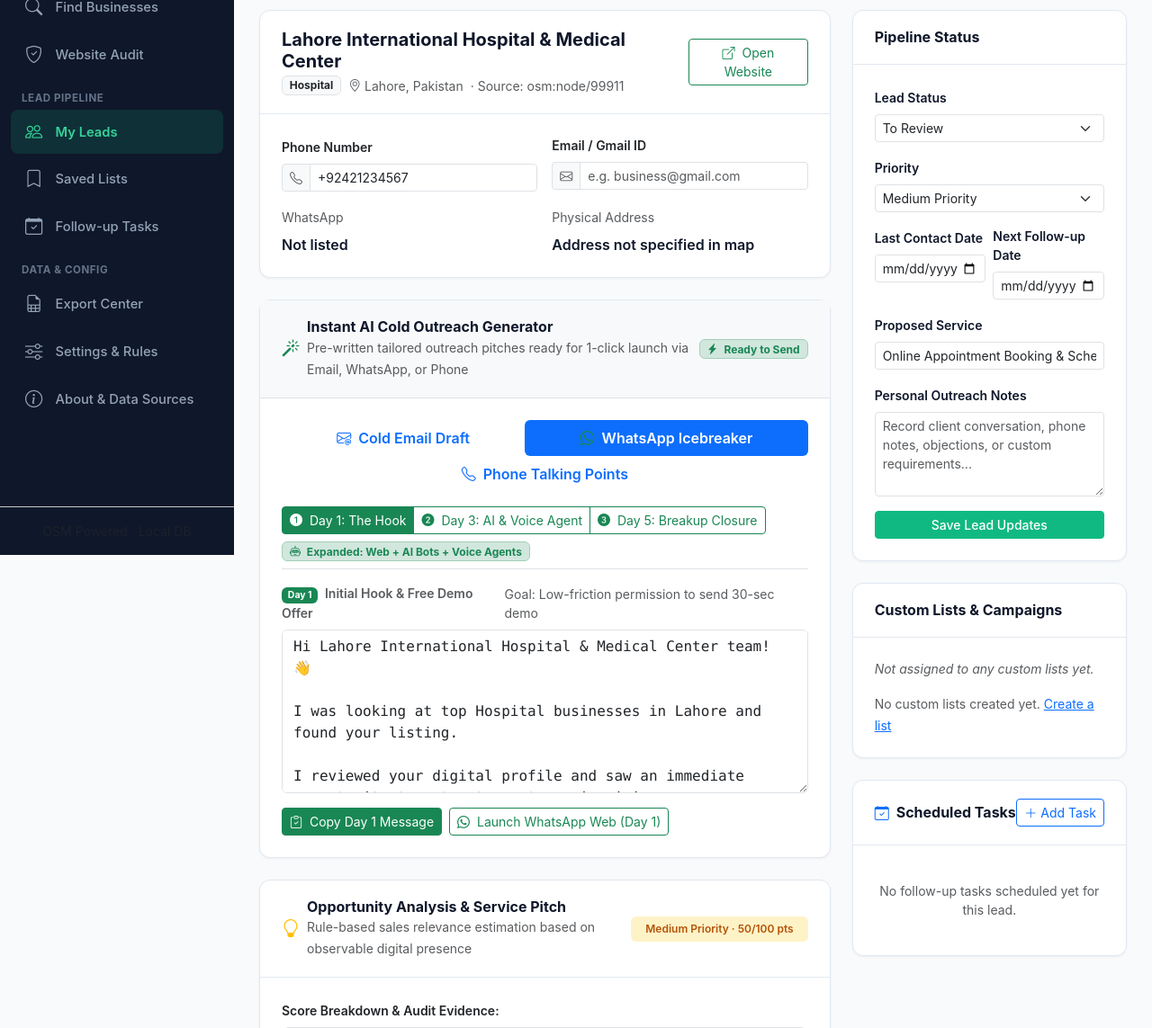
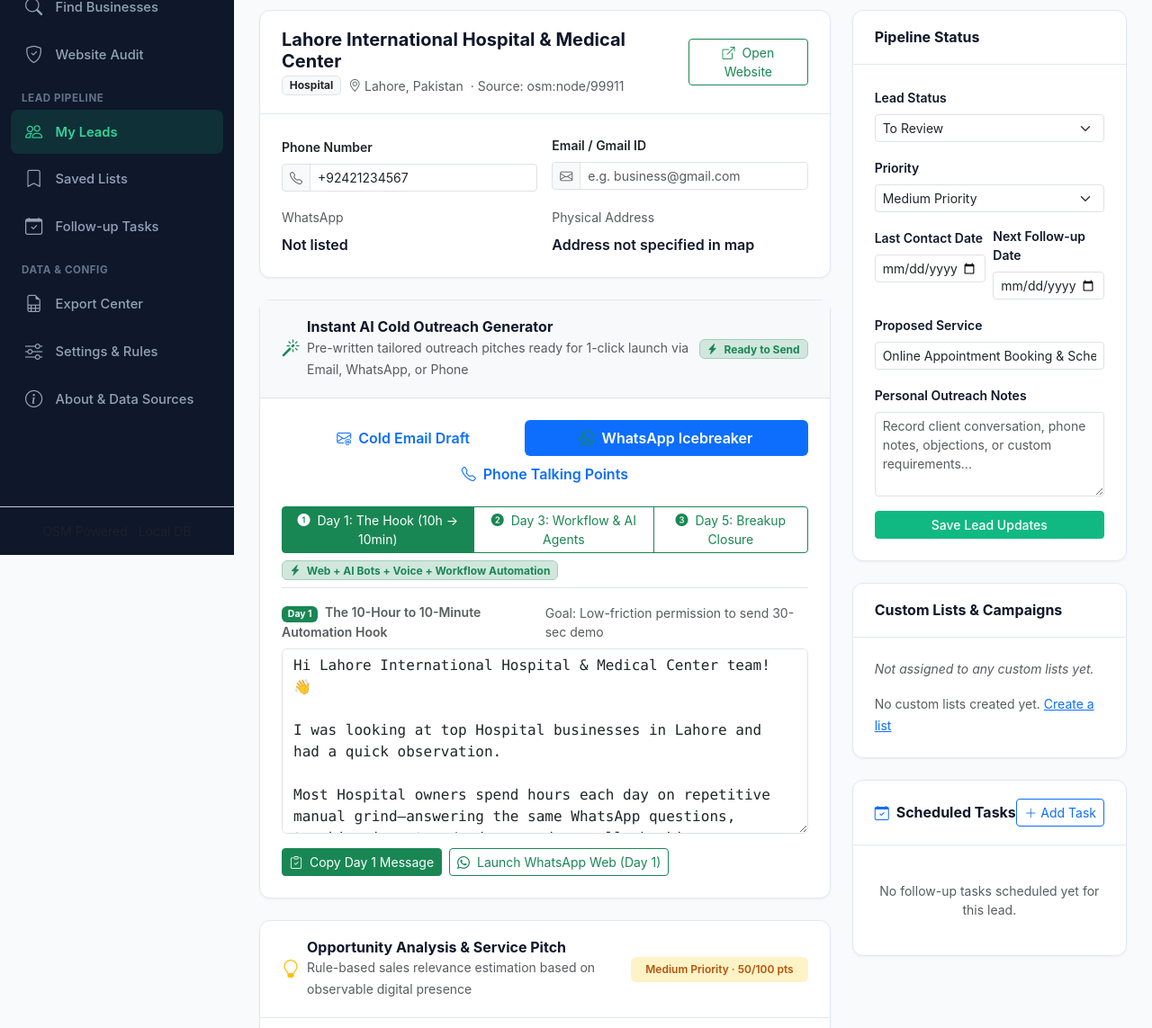
Before and after one commit to hassanainabbas98-create/lead-finder, a FastAPI app: page /leads/view/1 in a window 1280 px wide, after a click on "WhatsApp Icebreaker". Shown: the part 183-1326 px from the top of the page at 90% size. Run offline with FastAPI, Linux system fonts and the light colour scheme.

Commit message:
Enhance WhatsApp drip messages with 10-hour to 10-minute workflow automation hook

```diff
--- a/app/templates/lead_detail.html
+++ b/app/templates/lead_detail.html
@@ -189,37 +189,37 @@ Lead Prospecting Team</textarea>
                             <div class="d-flex flex-wrap align-items-center justify-content-between mb-3 pb-2 border-bottom gap-2">
                                 <div class="btn-group btn-group-sm" role="group" aria-label="WhatsApp Drip Sequence">
                                     <button type="button" class="btn btn-outline-success active" id="btnWaDrip1" onclick="switchWaDrip(1)">
-                                        <i class="bi bi-1-circle-fill me-1"></i> Day 1: The Hook
+                                        <i class="bi bi-1-circle-fill me-1"></i> Day 1: The Hook (10h &rarr; 10min)
                                     </button>
                                     <button type="button" class="btn btn-outline-success" id="btnWaDrip2" onclick="switchWaDrip(2)">
-                                        <i class="bi bi-2-circle-fill me-1"></i> Day 3: AI & Voice Agent
+                                        <i class="bi bi-2-circle-fill me-1"></i> Day 3: Workflow & AI Agents
                                     </button>
                                     <button type="button" class="btn btn-outline-success" id="btnWaDrip3" onclick="switchWaDrip(3)">
                                         <i class="bi bi-3-circle-fill me-1"></i> Day 5: Breakup Closure
                                     </button>
                                 </div>
                                 <span class="badge bg-success-subtle text-success border border-success-subtle small px-2 py-1">
-                                    <i class="bi bi-robot me-1"></i> Expanded: Web + AI Bots + Voice Agents
+                                    <i class="bi bi-lightning-charge-fill me-1"></i> Web + AI Bots + Voice + Workflow Automation
                                 </span>
                             </div>
 
-                            <!-- Drip Step 1: Day 1 Hook (Web + AI Chatbot) -->
+                            <!-- Drip Step 1: Day 1 Hook (Web, AI Bots & 10h -> 10min Automation) -->
                             <div id="waDripStep1" class="wa-drip-pane">
                                 <div class="d-flex align-items-center justify-content-between mb-2">
                                     <label class="form-label small fw-semibold text-muted mb-0">
-                                        <span class="badge bg-success me-1">Day 1</span> Initial Hook & Free Demo Offer
+                                        <span class="badge bg-success me-1">Day 1</span> The 10-Hour to 10-Minute Automation Hook
                                     </label>
                                     <small class="text-muted">Goal: Low-friction permission to send 30-sec demo</small>
                                 </div>
-                                <textarea class="form-control font-monospace small mb-3" id="waDripText1" rows="7" readonly>Hi {{ business.name }} team! 👋
+                                <textarea class="form-control font-monospace small mb-3" id="waDripText1" rows="8" readonly>Hi {{ business.name }} team! 👋
 
-I was looking at top {{ business.category or 'local' }} businesses in {{ business.city or 'your city' }} and found your listing.
+I was looking at top {{ business.category or 'local' }} businesses in {{ business.city or 'your area' }} and had a quick observation.
 
-{% if not business.website %}I saw you don't have an official modern website or automated customer booking link on Google Maps yet.{% else %}I reviewed your digital profile and saw an immediate opportunity to automate customer inquiries.{% endif %}
+Most {{ business.category or 'business' }} owners spend hours each day on repetitive manual grind—answering the same WhatsApp questions, tracking inventory/orders, and manually booking appointments.
 
-We build custom high-speed websites integrated with 24/7 AI WhatsApp Chatbots that answer customer questions, take reservations, and capture bookings even after hours or while your staff is busy.
+We build modern high-speed websites, 24/7 AI WhatsApp Chatbots, Voice Call Agents, and smart Workflow Automations that turn 10 hours of manual daily work into 10 minutes on autopilot.
 
-I created a quick 30-second mobile mockup showing how this works for {{ business.name }}. Mind if I send a quick screenshot demo over here?</textarea>
+I put together a quick 30-second mobile mockup showing how {{ business.name }} could automate daily customer inquiries & operations. Mind if I share a quick screenshot here?</textarea>
 
                                 <div class="d-flex flex-wrap gap-2">
                                     <button type="button" class="btn btn-sm btn-success" onclick="copyToClipboard('waDripText1', 'Day 1 Hook message copied!')">
@@ -227,28 +227,30 @@ I created a quick 30-second mobile mockup showing how this works for {{ business
                                     </button>
                                     {% if business.phone or business.whatsapp %}
                                     {% set clean_phone = (business.whatsapp or business.phone) | replace(' ', '') | replace('-', '') | replace('(', '') | replace(')', '') | replace('+', '') %}
-                                    <a href="https://wa.me/{{ clean_phone }}?text={{ ('Hi ' ~ business.name ~ ' team! 👋\n\nI was looking at top ' ~ (business.category or 'local') ~ ' businesses in ' ~ (business.city or 'town') ~ ' and found your listing.\n\nWe build custom high-speed websites integrated with 24/7 AI WhatsApp Chatbots that answer customer questions and capture bookings automatically.\n\nI created a quick 30-second mobile mockup for ' ~ business.name ~ '. Mind if I send a quick screenshot demo over here?') | urlencode }}" target="_blank" rel="noopener noreferrer" class="btn btn-sm btn-outline-success">
+                                    <a href="https://wa.me/{{ clean_phone }}?text={{ ('Hi ' ~ business.name ~ ' team! 👋\n\nI was looking at top ' ~ (business.category or 'local') ~ ' businesses in ' ~ (business.city or 'your area') ~ ' and had a quick observation.\n\nWe build custom websites, 24/7 AI Chatbots, Voice Call Agents, and Workflow Automations that turn 10 hours of repetitive manual work into 10 minutes on autopilot.\n\nI created a quick 30-second mobile mockup showing how ' ~ business.name ~ ' can automate daily inquiries & operations. Mind if I send a quick screenshot demo over here?') | urlencode }}" target="_blank" rel="noopener noreferrer" class="btn btn-sm btn-outline-success">
                                         <i class="bi bi-whatsapp me-1"></i> Launch WhatsApp Web (Day 1)
                                     </a>
                                     {% endif %}
                                 </div>
                             </div>
 
-                            <!-- Drip Step 2: Day 3 Follow-up (AI Voice Call Agents & Revenue Loss) -->
+                            <!-- Drip Step 2: Day 3 Follow-up (AI Voice Agents & Inventory/Operations Automation) -->
                             <div id="waDripStep2" class="wa-drip-pane d-none">
                                 <div class="d-flex align-items-center justify-content-between mb-2">
                                     <label class="form-label small fw-semibold text-muted mb-0">
-                                        <span class="badge bg-warning text-dark me-1">Day 3</span> AI Voice Agent & Booking Follow-up
+                                        <span class="badge bg-warning text-dark me-1">Day 3</span> Workflow Automation & Voice Agent Proof
                                     </label>
-                                    <small class="text-muted">Goal: Stir FOMO & show automated phone handling</small>
+                                    <small class="text-muted">Goal: Stir FOMO & highlight saving 10+ hours weekly</small>
                                 </div>
-                                <textarea class="form-control font-monospace small mb-3" id="waDripText2" rows="7" readonly>Hey team, quick follow-up on this!
+                                <textarea class="form-control font-monospace small mb-3" id="waDripText2" rows="8" readonly>Hey team, quick follow-up on this!
 
-We recently helped another local {{ business.category or 'business' }} set up an AI Voice Calling Agent & WhatsApp Assistant that answers incoming phone calls, answers customer FAQs, and books appointments 24/7 without needing extra staff.
+We recently helped another local {{ business.category or 'business' }} deploy an AI Voice Calling Agent & Workflow Automation system.
 
-Noticed {{ business.name }} gets high search volume in {{ business.city or 'town' }}, but lots of potential customers slip away during busy rush hours or after closing time when calls go unanswered.
+Now, incoming phone calls are answered 24/7, customer orders/inquiries sync straight into their system, and stock/booking updates happen automatically without touching a keyboard—literally saving their staff 10+ hours of manual work every week.
 
-If you're already 100% fully booked and don't need any new automated orders or clients, no worries at all! But if you'd like to hear a 20-second audio sample of how the AI voice agent answers for {{ business.name }}, just let me know.</textarea>
+Noticed {{ business.name }} has high local interest in {{ business.city or 'town' }}, but so much time gets lost handling routine manual tasks and unanswered calls during busy hours.
+
+If your operations are already 100% automated and you don't need to save manual hours, no worries at all! But if you'd like to see a 20-second demo of how the automation runs for {{ business.name }}, just let me know.</textarea>
 
                                 <div class="d-flex flex-wrap gap-2">
                                     <button type="button" class="btn btn-sm btn-warning" onclick="copyToClipboard('waDripText2', 'Day 3 AI Follow-up copied!')">
@@ -256,7 +258,7 @@ If you're already 100% fully booked and don't need any new automated orders or c
                                     </button>
                                     {% if business.phone or business.whatsapp %}
                                     {% set clean_phone = (business.whatsapp or business.phone) | replace(' ', '') | replace('-', '') | replace('(', '') | replace(')', '') | replace('+', '') %}
-                                    <a href="https://wa.me/{{ clean_phone }}?text={{ ('Hey ' ~ business.name ~ ' team, quick follow-up!\n\nWe recently set up an AI Voice Agent & WhatsApp Assistant for a local ' ~ (business.category or 'business') ~ ' that handles customer calls and books appointments 24/7.\n\nIf you would like to hear a 20-second sample of how the AI voice agent sounds for ' ~ business.name ~ ', let me know!') | urlencode }}" target="_blank" rel="noopener noreferrer" class="btn btn-sm btn-outline-warning text-dark">
+                                    <a href="https://wa.me/{{ clean_phone }}?text={{ ('Hey ' ~ business.name ~ ' team, quick follow-up!\n\nWe recently set up an AI Voice Agent & Workflow Automation system for a local ' ~ (business.category or 'business') ~ ' that handles calls and syncs orders/bookings automatically—saving 10+ hours of manual work every week.\n\nIf you would like to see a 20-second demo of how the automation runs for ' ~ business.name ~ ', let me know!') | urlencode }}" target="_blank" rel="noopener noreferrer" class="btn btn-sm btn-outline-warning text-dark">
                                         <i class="bi bi-whatsapp me-1"></i> Launch WhatsApp Web (Day 3)
                                     </a>
                                     {% endif %}
@@ -271,11 +273,11 @@ If you're already 100% fully booked and don't need any new automated orders or c
                                     </label>
                                     <small class="text-muted">Goal: Psychological pull-away (highest reply rate)</small>
                                 </div>
-                                <textarea class="form-control font-monospace small mb-3" id="waDripText3" rows="7" readonly>Hey {{ business.name }} team, assuming custom websites, 24/7 AI chatbots, and voice call agents aren't a priority for your business right now, so I will step back and won't follow up again!
+                                <textarea class="form-control font-monospace small mb-3" id="waDripText3" rows="8" readonly>Hey {{ business.name }} team, assuming custom websites, 24/7 AI chatbots, voice call agents, and turning 10 hours of manual workflow into 10 minutes aren't a priority right now, I'll step back and won't follow up again!
 
-If you ever decide down the road that you want to automate customer bookings on WhatsApp, launch an AI voice agent for after-hours calls, or upgrade your online presence, feel free to keep my contact handy.
+If you ever decide down the road that you want to eliminate repetitive paperwork, automate customer orders/bookings, or set up an AI phone assistant, feel free to keep my contact handy.
 
-Wishing you and the team continued growth and success in {{ business.city or 'town' }}! 🙌</textarea>
+Wishing you and the team massive growth and effortless operations in {{ business.city or 'town' }}! 🙌</textarea>
 
                                 <div class="d-flex flex-wrap gap-2">
                                     <button type="button" class="btn btn-sm btn-secondary" onclick="copyToClipboard('waDripText3', 'Day 5 Breakup message copied!')">
@@ -283,7 +285,7 @@ Wishing you and the team continued growth and success in {{ business.city or 'to
                                     </button>
                                     {% if business.phone or business.whatsapp %}
                                     {% set clean_phone = (business.whatsapp or business.phone) | replace(' ', '') | replace('-', '') | replace('(', '') | replace(')', '') | replace('+', '') %}
-                                    <a href="https://wa.me/{{ clean_phone }}?text={{ ('Hey ' ~ business.name ~ ' team, assuming AI chatbots, voice call agents, or websites aren\'t a priority right now, I won\'t follow up again! Feel free to save my number if you ever want to automate bookings or phone calls down the road. Wishing you continued success!') | urlencode }}" target="_blank" rel="noopener noreferrer" class="btn btn-sm btn-outline-secondary">
+                                    <a href="https://wa.me/{{ clean_phone }}?text={{ ('Hey ' ~ business.name ~ ' team, assuming websites, AI chatbots, voice call agents, and turning 10 hours of manual work into 10 minutes aren\'t a priority right now, I won\'t follow up again! Feel free to save my number if you ever want to automate your operations down the road. Wishing you continued success!') | urlencode }}" target="_blank" rel="noopener noreferrer" class="btn btn-sm btn-outline-secondary">
                                         <i class="bi bi-whatsapp me-1"></i> Launch WhatsApp Web (Day 5)
                                     </a>
                                     {% endif %}
```
